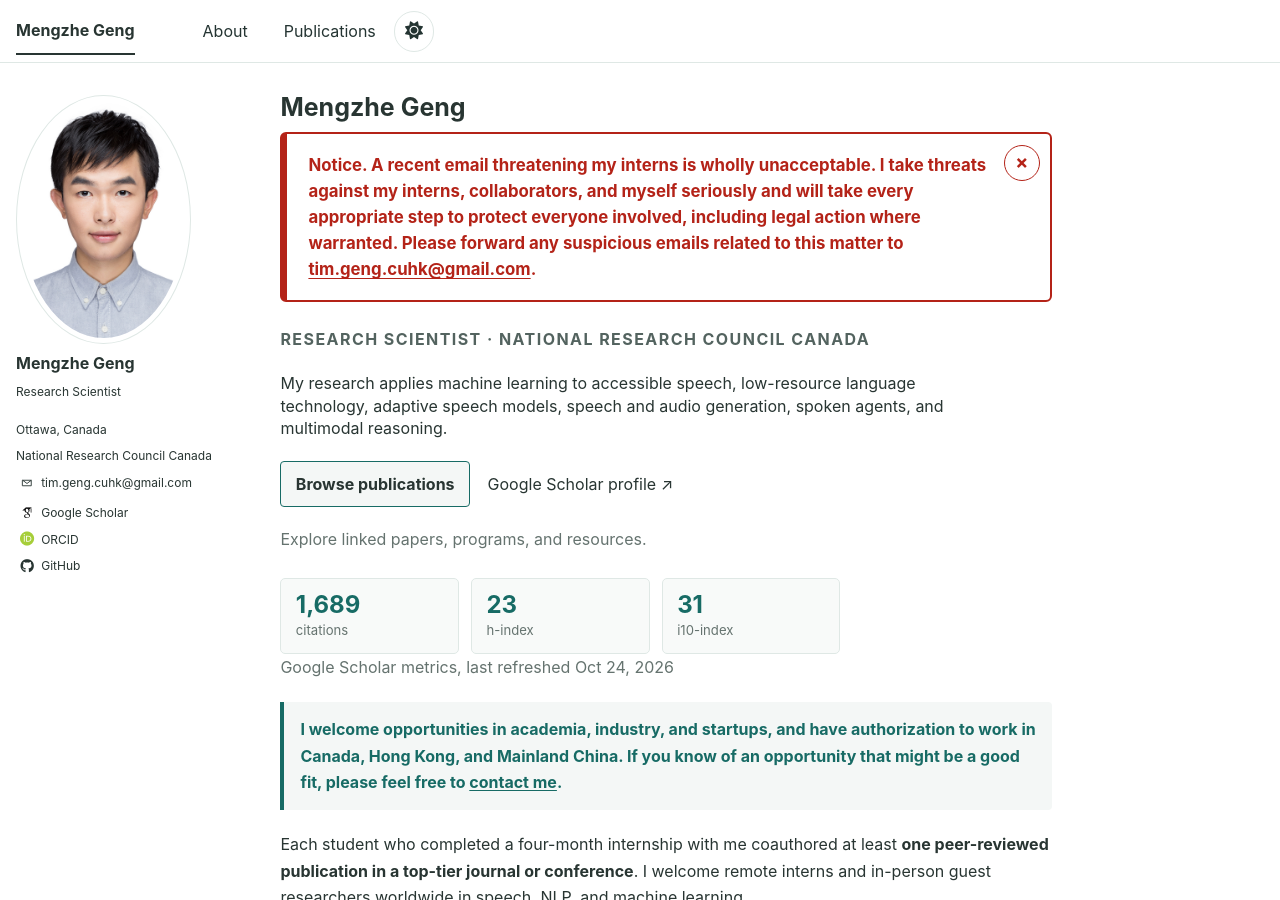
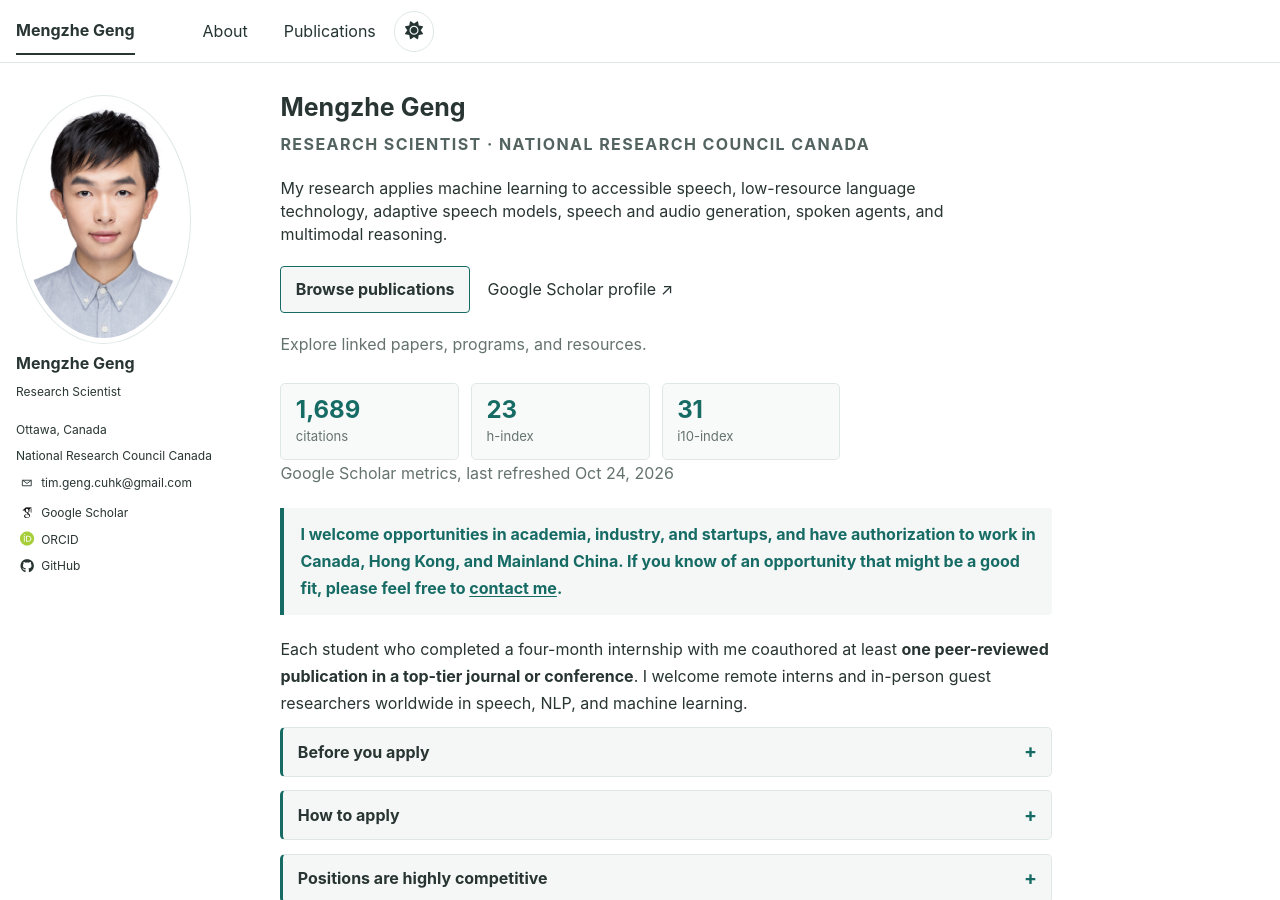
Before and after one commit to MENGZHEGENG/MENGZHEGENG.github.io, a Jekyll site: the page built from _pages/about.md, in a window 1280 px wide and 900 px high. Built offline with Jekyll 4.4.1, drawn with Linux system fonts in a browser that asks for light colours; some web fonts are replaced.

Commit message:
Temporarily disable homepage safety notice

```diff
--- a/_pages/about.md
+++ b/_pages/about.md
@@ -6,13 +6,16 @@ seo_title: "Mengzhe Geng · Speech AI and Language Technology"
 description: "Mengzhe Geng is a Research Scientist at the National Research Council Canada, working on speech AI, low-resource language technology, and multimodal AI."
 author_profile: true
 classes: wide
+show_safety_notice: false
 ---
 
+{% if page.show_safety_notice %}
 <aside id="safety-notice" class="safety-notice" role="region" aria-label="Safety notice">
   <p><strong>Notice.</strong> A recent email threatening my interns is wholly unacceptable. I take threats against my interns, collaborators, and myself seriously and will take every appropriate step to protect everyone involved, including legal action where warranted. Please forward any suspicious emails related to this matter to <a href="mailto:tim.geng.cuhk@gmail.com">tim.geng.cuhk@gmail.com</a>.</p>
   <button class="safety-notice__close" type="button" aria-label="Dismiss safety notice">×</button>
 </aside>
 <script src="{{ '/assets/js/safety-notice.js' | relative_url }}?v=a748c56" defer></script>
+{% endif %}
 
 
 
```
